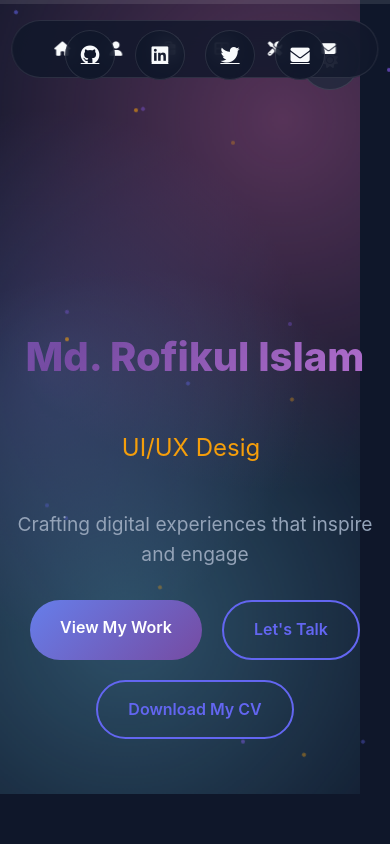
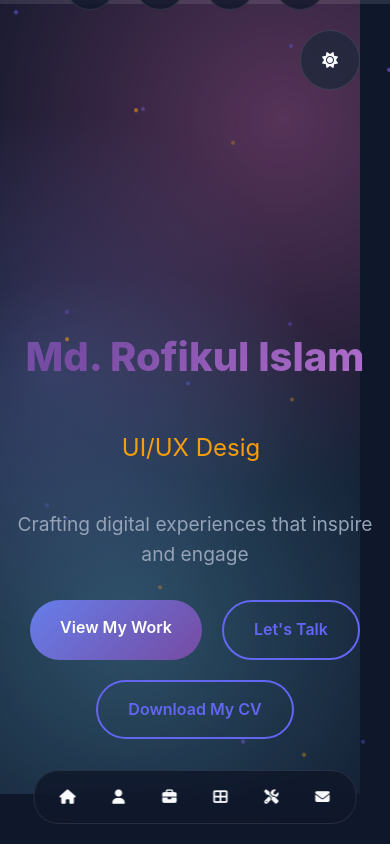
Before and after one commit to ir-rakib/freelancer_portfolio, a plain HTML site: page index.html in a window 390 px wide. Shown: the top 844 px of the page. Drawn offline with Linux system fonts and the light colour scheme.

Commit message:
styles.css

```diff
--- a/styles.css
+++ b/styles.css
@@ -78,46 +78,164 @@
       50% { transform: translateY(-100px) rotate(180deg); opacity: 0.5; }
     }
 
-    /* Glass Navigation */
+/* Glass Navigation - Icon Only Left Sidebar */
 .navbar {
   position: fixed;
-      top: 20px;
-      left: 50%;
-      transform: translateX(-50%);
+  top: 50%;
+  left: 20px;
+  transform: translateY(-50%);
   background: rgba(15, 23, 42, 0.8);
   backdrop-filter: blur(20px);
   border: 1px solid rgba(255, 255, 255, 0.1);
-      border-radius: 50px;
-      padding: 15px 30px;
+  border-radius: 25px;
+  padding: 20px 10px;
   z-index: 1000;
   transition: all 0.3s ease;
+  display: flex;
+  flex-direction: column;
+  align-items: center;
+  gap: 25px;
 }
 
 .navbar:hover {
   box-shadow: var(--glow);
-      transform: translateX(-50%) translateY(-2px);
+  transform: translateY(-50%) translateX(5px);
 }
 
 .navbar ul {
   display: flex;
+  flex-direction: column;
   list-style: none;
-      gap: 30px;
+  gap: 25px;
+  margin: 0;
+  padding: 0;
+  align-items: center;
 }
 
 .navbar a {
   color: var(--text);
   text-decoration: none;
-      font-weight: 500;
   transition: all 0.3s ease;
+  width: 40px;
+  height: 40px;
+  display: flex;
+  align-items: center;
+  justify-content: center;
+  border-radius: 50%;
   position: relative;
-      padding: 8px 16px;
-      border-radius: 25px;
 }
 
 .navbar a:hover {
   background: rgba(99, 102, 241, 0.2);
   color: var(--primary);
-      transform: translateY(-2px);
+  transform: scale(1.1);
+}
+
+/* Navigation Icons */
+.navbar a::before {
+  font-family: "Font Awesome 5 Free";
+  font-weight: 900;
+  font-size: 1.2rem;
+}
+/* Tooltips for icons */
+.navbar a::after {
+  content: attr(data-tooltip);
+  position: absolute;
+  left: 100%;
+  top: 50%;
+  transform: translateY(-50%);
+  background: var(--bg-card);
+  color: var(--text);
+  padding: 6px 12px;
+  border-radius: 6px;
+  font-size: 0.8rem;
+  white-space: nowrap;
+  opacity: 0;
+  pointer-events: none;
+  transition: all 0.3s ease;
+  margin-left: 15px;
+}
+
+.navbar a:hover::after {
+  opacity: 1;
+  margin-left: 20px;
+}
+
+/* Adjust social float position */
+.social-float {
+  right: 30px;
+  bottom: 30px;
+  top: auto;
+  transform: none;
+  flex-direction: row;
+  gap: 15px;
+}
+
+/* Responsive adjustments */
+@media (max-width: 992px) {
+  .navbar {
+    top: auto;
+    bottom: 20px;
+    left: 50%;
+    transform: translateX(-50%);
+    padding: 10px 20px;
+    width: auto;
+    max-width: 90%;
+    flex-direction: row;
+  }
+
+  .navbar ul {
+    flex-direction: row;
+    gap: 15px;
+  }
+
+  .navbar a::after {
+    top: 100%;
+    left: 50%;
+    transform: translateX(-50%);
+    margin-left: 0;
+    margin-top: 10px;
+  }
+
+  .navbar a:hover::after {
+    margin-left: 0;
+    margin-top: 15px;
+  }
+
+  .social-float {
+    right: 20px;
+    bottom: 80px;
+  }
+}
+
+@media (max-width: 480px) {
+  .navbar {
+    padding: 8px 15px;
+  }
+
+  .navbar ul {
+    gap: 10px;
+  }
+
+  .navbar a {
+    width: 36px;
+    height: 36px;
+  }
+
+  .navbar a::before {
+    font-size: 1rem;
+  }
+
+  .social-float {
+    right: 15px;
+    bottom: 70px;
+  }
+
+  .social-float a {
+    width: 36px;
+    height: 36px;
+    font-size: 1rem;
+  }
 }
 
     /* Hero Section */
@@ -1015,38 +1133,76 @@
   justify-content: center;
   margin-top: 32px;
 }
+
 .software-skill-item {
   display: flex;
   flex-direction: column;
   align-items: center;
   position: relative;
   cursor: pointer;
-    transition: transform 0.2s;
+  transition: all 0.3s ease;
+  width: 100px;
 }
+
+.software-skill-item i {
+  font-size: 2.8rem;
+  transition: all 0.3s ease;
+  color: white; /* Set icon color to white */
+}
+
 .software-skill-item span {
-    margin-top: 10px;
+  margin-top: 12px;
   font-weight: 500;
-    color: #334155;
+  color: white; /* Changed from #334155 to white */
+  font-size: 1rem;
+  transition: all 0.3s ease;
 }
+
 .software-skill-item:hover {
-    transform: translateY(-6px) scale(1.07);
+  transform: translateY(-8px);
 }
+
+.software-skill-item:hover i {
+  transform: scale(1.1);
+  filter: drop-shadow(0 4px 8px rgba(255, 255, 255, 0.2));
+}
+
+.software-skill-item:hover span {
+  font-weight: 600;
+  text-shadow: 0 2px 4px rgba(255, 255, 255, 0.2);
+}
+
 .expertise-tooltip {
   display: none;
   position: absolute;
-    bottom: -38px;
+  bottom: -40px;
   left: 50%;
   transform: translateX(-50%);
-    background: #1e293b;
-    color: #fff;
-    padding: 6px 14px;
-    border-radius: 6px;
-    font-size: 0.95rem;
+  background: rgba(30, 41, 59, 0.95);
+  color: white;
+  padding: 8px 16px;
+  border-radius: 8px;
+  font-size: 0.9rem;
   white-space: nowrap;
   z-index: 10;
-    box-shadow: 0 2px 8px rgba(30,41,59,0.15);
+  box-shadow: 0 4px 12px rgba(0, 0, 0, 0.15);
   pointer-events: none;
+  backdrop-filter: blur(4px);
+  border: 1px solid rgba(255, 255, 255, 0.1);
 }
+
 .software-skill-item:hover .expertise-tooltip {
   display: block;
+  animation: fadeIn 0.2s ease-out forwards;
 }
+
+@keyframes fadeIn {
+  from {
+    opacity: 0;
+    transform: translateX(-50%) translateY(10px);
+  }
+  to {
+    opacity: 1;
+    transform: translateX(-50%) translateY(0);
+  }
+}
```
Lines whose indentation alone changed are shown as unchanged.
